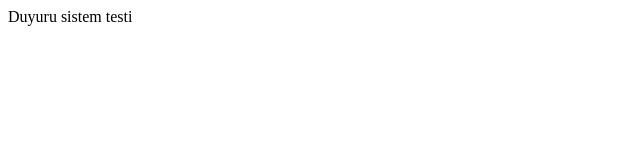
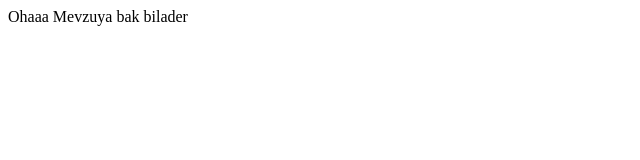
Before and after one commit to GGraXY/borgapps, a plain HTML site: page announcement/duyurutestiv1.html in a window 1280 px wide. Shown: the full height of the page, 0-640 px from the left. Drawn offline with Linux system fonts and the light colour scheme.

Commit message:
Update duyurutestiv1.html

```diff
--- a/announcement/duyurutestiv1.html
+++ b/announcement/duyurutestiv1.html
@@ -7,6 +7,6 @@
     <title>TEST</title>
 </head>
 <body>
-    Duyuru sistem testi
+   Ohaaa Mevzuya bak bilader
 </body>
 </html>
```
